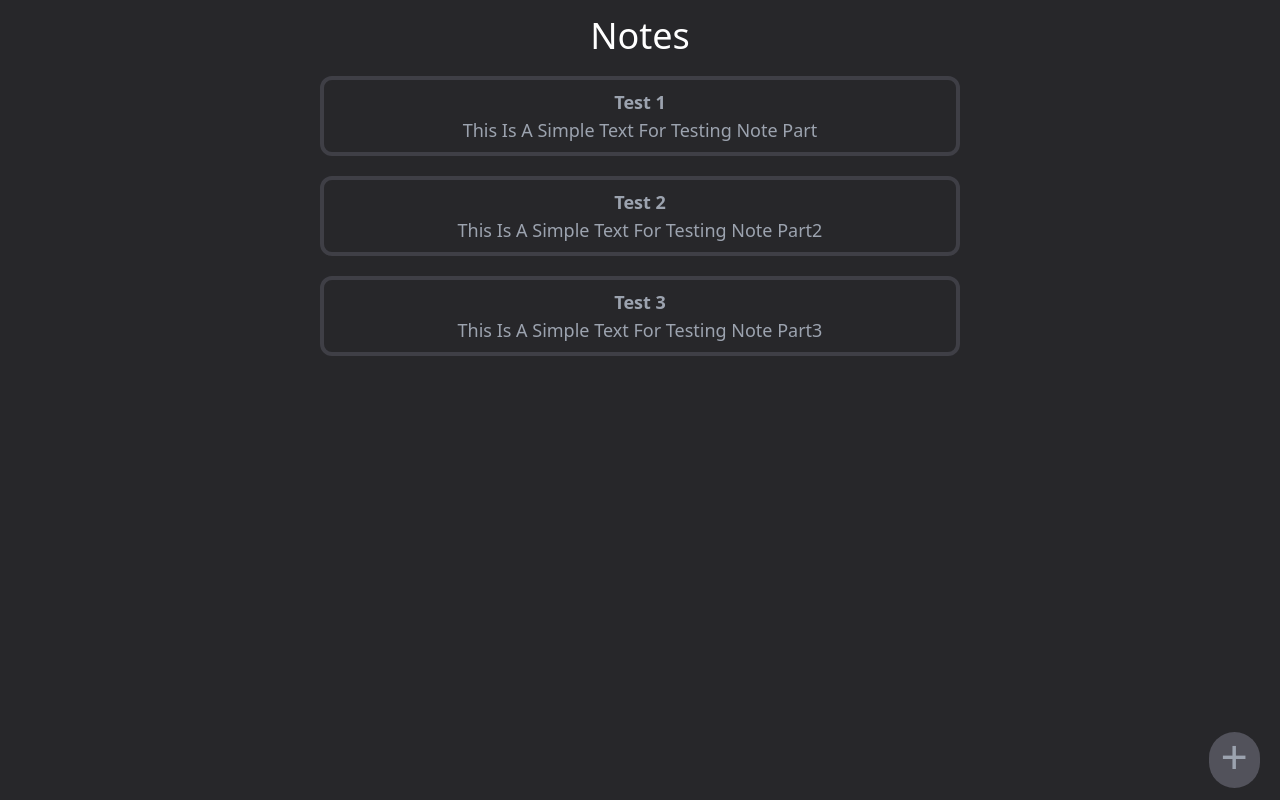
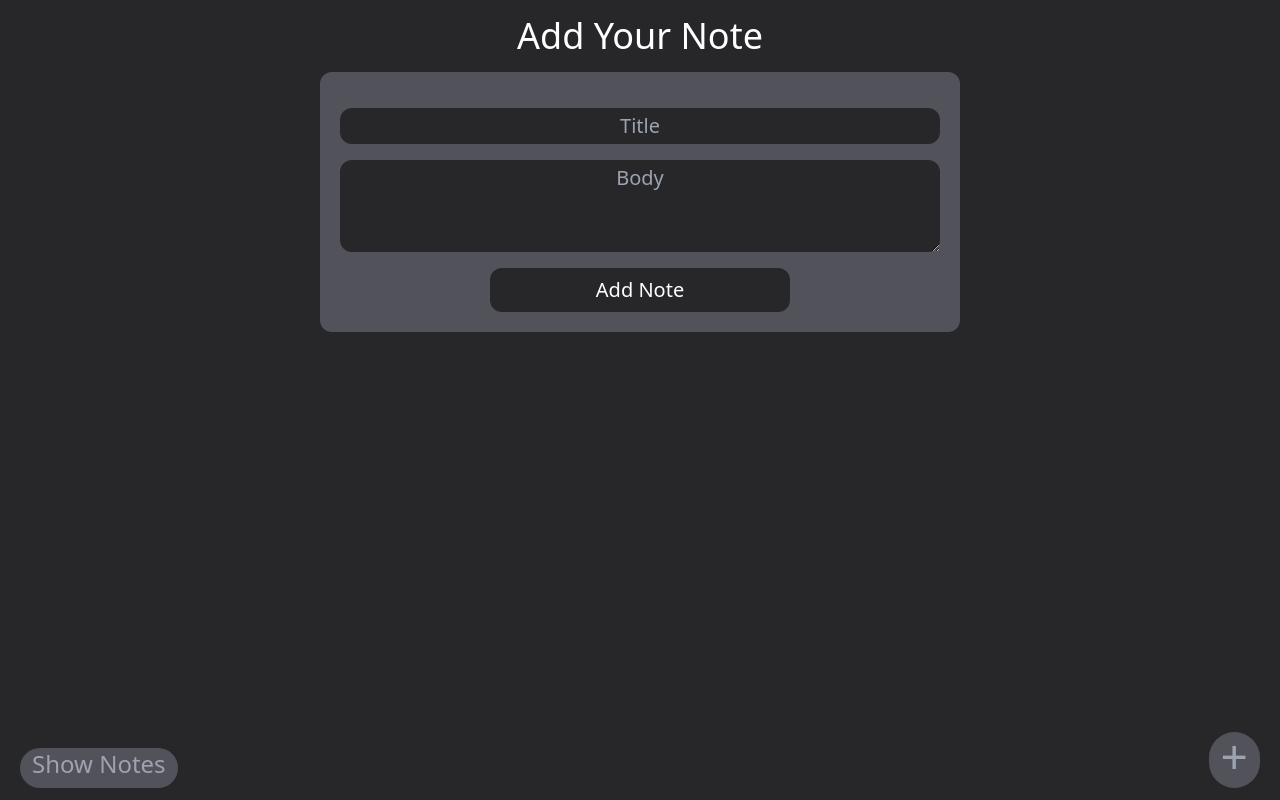
Before and after one commit to erfan004/note-app, a React (Vite) app: page /add-notes in a window 1280 px wide. Built offline with nearby package versions, Linux system fonts and the light colour scheme.

Commit message:
perf: :white_check_mark: adding db file And AddNotes
db file And AddNotes components were added

```diff
--- /dev/null
+++ b/db.json
@@ -0,0 +1,29 @@
+{
+  "Notes": [
+    {
+      "id": 1,
+      "title": "test 1",
+      "body": "this is a simple text for testing note part dasnkfklndsfaklnalknflkad;flfkd;alfdalkfadlfalknfdlkfnadlfkna;lf;adsklfak;dsfalsd;nkafld;nkafl;knflkn; dasdasdasasdddddddddddddddddddddddddddddddddddddddddddddddddddddddddddddddddddddd"
+    },
+    {
+      "id": 2,
+      "title": "test 2",
+      "body": "this is a simple text for testing note part2"
+    },
+    {
+      "id": 3,
+      "title": "test 3",
+      "body": "this is a simple text for testing note part3"
+    },
+    {
+      "id": 4,
+      "title": "test 4",
+      "body": "این یک متن برای آزمایش کردن"
+    },
+    {
+      "title": "test",
+      "body": "test",
+      "id": 5
+    }
+  ]
+}
--- a/src/App.tsx
+++ b/src/App.tsx
@@ -1,11 +1,19 @@
 import Layout from "./components/Layout"
+import { Routes , Route  } from "react-router"
+import AddNotes from "./components/AddNotes"
+import {BrowserRouter as Router} from 'react-router-dom'
 import Notes from "./components/Notes"
 function App() {
   return (
     <div>
+      <Router>
       <Layout>
-        <Notes />
+        <Routes>
+          <Route path="/"  element={<Notes />}/>
+          <Route path="/add-notes"  element={<AddNotes />}/>
+        </Routes>
       </Layout>
+      </Router>
     </div>
   )
 }
--- /dev/null
+++ b/src/components/AddNotes.tsx
@@ -0,0 +1,59 @@
+import axios from "axios";
+import { Link } from "react-router-dom";
+import { useState } from "react";
+import { useNavigate } from "react-router-dom";
+function AddNotes() {
+  const [title, setTitle] = useState("");
+  const [body, setBody] = useState("");
+  const navigate = useNavigate()
+  function addNoteHandler(e: React.FormEvent<HTMLFormElement>) {
+    e.preventDefault();
+    axios
+      .post("http://localhost:3000/Notes", {
+        title,
+        body,
+      })
+      .then((res) => {
+        console.log(res);
+        navigate('/')
+      });
+  }
+  return (
+    <div>
+      <h1 className="text-4xl text-center mt-4 capitalize">add your note</h1>
+      <form
+        onSubmit={(e) => addNoteHandler(e)}
+        className="flex flex-col md:w-6/12 mx-auto s:mw-10/12 bg-zinc-600 rounded-xl p-5 mt-4"
+      >
+        <input
+          autoFocus
+          type="text"
+          placeholder="title"
+          value={title}
+          onChange={(e) => setTitle(e.target.value)}
+          className="inp-notes my-4"
+        />
+        <textarea
+          rows={3}
+          placeholder="body"
+          value={body}
+          onChange={(e) => setBody(e.target.value)}
+          className="inp-notes"
+        ></textarea>
+        <button
+          type="submit"
+          className="bg-zinc-800 mt-4 text-xl capitalize rounded-xl py-2 w-6/12 mx-auto"
+        >
+          add note
+        </button>
+      </form>
+      <Link to={"/"}>
+        <div className="text-2xl cursor-pointer capitalize  bg-zinc-600 fixed hover:bg-zinc-700 hover:text-white duration-300 pt-0 bottom-3 text-gray-400  px-3 py-2 left-5 rounded-full">
+          show notes
+        </div>
+      </Link>
+    </div>
+  );
+}
+
+export default AddNotes;
--- a/src/components/Layout.tsx
+++ b/src/components/Layout.tsx
@@ -1,15 +1,13 @@
-type myProps = {
-  children: JSX.Element[] | JSX.Element;
-};
-const Layout = (props: myProps) => {
+import {Link} from 'react-router-dom'
+const Layout = ({children}: {children : React.ReactNode}) => {
   return (
     <div>
-      {props.children}
-      <a href="#">
+      {children}
+      <Link to={'/add-notes'}>
         <div className="text-5xl  bg-zinc-600 fixed hover:bg-zinc-700 hover:text-white duration-300 pt-0 bottom-3 text-gray-400  px-3 py-2 right-5 rounded-full">
           +
         </div>
-      </a>
+      </Link>
     </div>
   );
 };
--- a/src/components/Notes.tsx
+++ b/src/components/Notes.tsx
@@ -1,27 +1,19 @@
+import axios from "axios"
+import { useEffect , useState } from "react"
 import SingleNote from "./SingleNote"
-import NoteProps from "../types/NotePropTypes";
 function Notes() {
-  const testNotes: NoteProps[] = [
-    {
-      id: 1,
-      title: "test 1",
-      body: "this is a simple text for testing note part",
-    },
-    {
-      id: 2,
-      title: "test 2",
-      body: "this is a simple text for testing note part2",
-    },
-    {
-      id: 3,
-      title: "test 3",
-      body: "this is a simple text for testing note part3",
-    },
-  ];
+  const [notes , setNotes] = useState([])
+  useEffect(()=>{
+    axios.get('http://localhost:3000/Notes')
+    .then((res)=>{
+      console.log(res.data);
+      setNotes(res.data)
+    })
+  } , [])
   return (
     <div>
       <h1 className="text-4xl text-center mt-4">Notes</h1>
-        <SingleNote notes={testNotes}/>
+        <SingleNote notes={notes}/>
     </div>
   )
 }
--- a/src/components/SingleNote.tsx
+++ b/src/components/SingleNote.tsx
@@ -3,9 +3,9 @@ import NoteProps from "../types/NotePropTypes";
 function SingleNote({notes} : {notes:NoteProps[]} ) {
   return (<div>
     {notes.map((item : NoteProps)=>(
-        <div key={item.id} className="grid text-gray-400 w-full hover:border-white hover:text-white hover:cursor-pointer select-none grid-cols-1 border-4 border-zinc-700 duration-300 p-2 md:rounded-xl md:w-6/12 mx-auto mt-5 text-center capitalize text-lg">
+        <div onClick={()=>console.log('clicked!')} key={item.id} className="grid break-words text-gray-400 w-full hover:border-white hover:text-white hover:cursor-pointer select-none grid-cols-1 border-4 border-zinc-700 duration-300 p-2 md:rounded-xl md:w-6/12 mx-auto mt-5 text-center capitalize text-lg">
             <p className=" font-bold">{item.title}</p>
-            <p>{item.body}</p>
+            <p>{item.body.slice(0 , 60)}...</p>
         </div>
     ))}
   </div>) ;
--- a/src/index.css
+++ b/src/index.css
@@ -1,3 +1,8 @@
 @tailwind base;
 @tailwind components;
 @tailwind utilities;
+@layer components {
+    .inp-notes {
+        @apply text-center  text-xl bg-zinc-800 outline-none text-gray-400 md:rounded-xl p-1 capitalize
+    }
+}
```
Also changed, not shown: package.json (+7 -1 lines), 1 other file (tests, documents, lock files or other folders).
